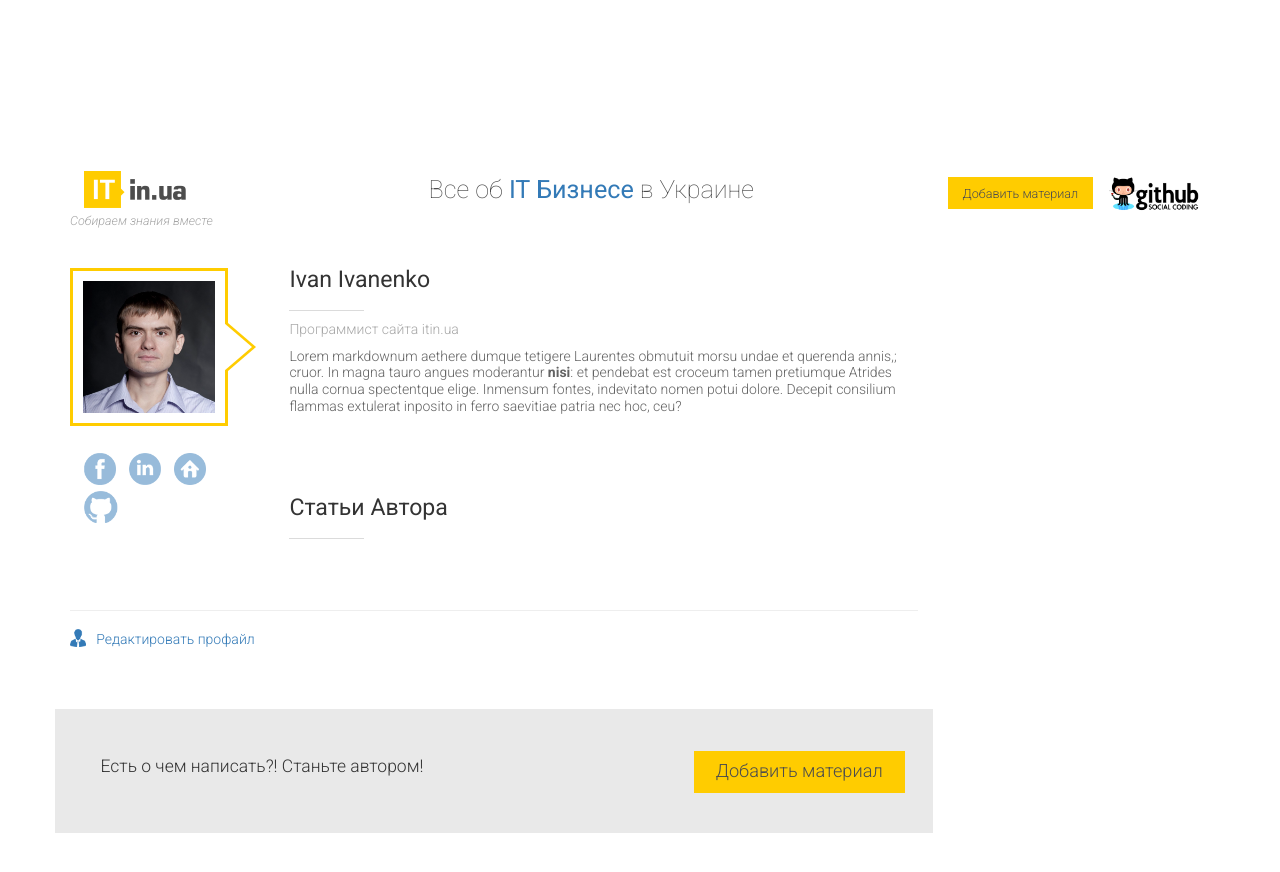
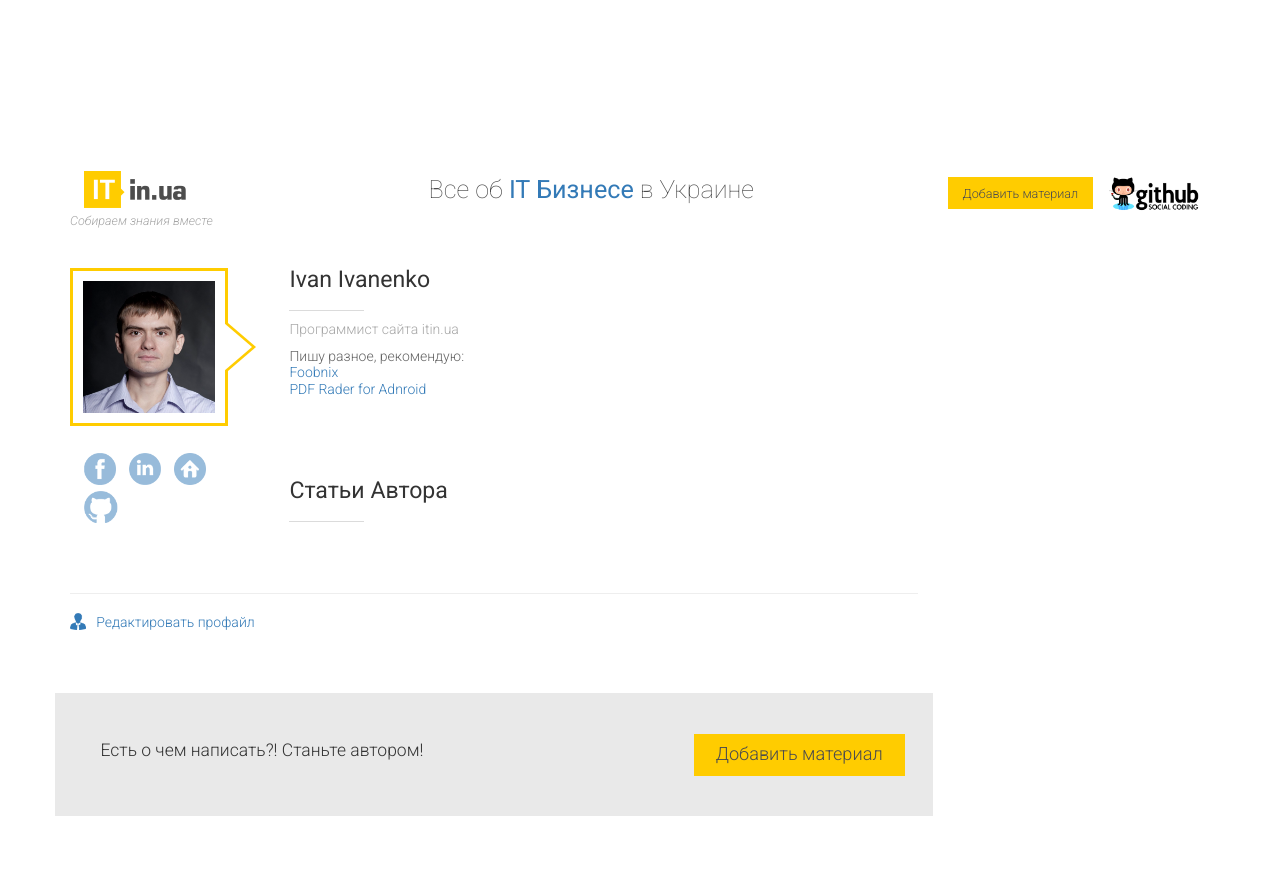
Before and after one commit to itinua/itinua.github.io, a Jekyll site: the page built from content/author/ivan-ivanenko.md, in a window 1280 px wide and 900 px high. Shown: the top 872 px of the window. Built offline with Jekyll 4.4.1, drawn with Linux system fonts in a browser that asks for light colours; Markdown is read by kramdown in place of the engine named in the settings.

Commit message:
Update ivan-ivanenko.md

```diff
--- a/content/author/ivan-ivanenko.md
+++ b/content/author/ivan-ivanenko.md
@@ -2,8 +2,6 @@
 layout: userprofile
 author: ivan-ivanenko
 ---
-Lorem markdownum aethere dumque tetigere Laurentes obmutuit morsu undae et
-querenda annis,; cruor. In magna tauro angues moderantur **nisi**: et pendebat
-est croceum tamen pretiumque Atrides nulla cornua spectentque elige. Inmensum
-fontes, indevitato nomen potui dolore. Decepit consilium flammas extulerat
-inposito in ferro saevitiae patria nec hoc, ceu?
+Пишу разное, рекомендую:
+[Foobnix](http://foobnix.com/ru/index.html)
+[PDF Rader for Adnroid](https://play.google.com/store/apps/details?id=com.foobnix.pdf.reader)
```
